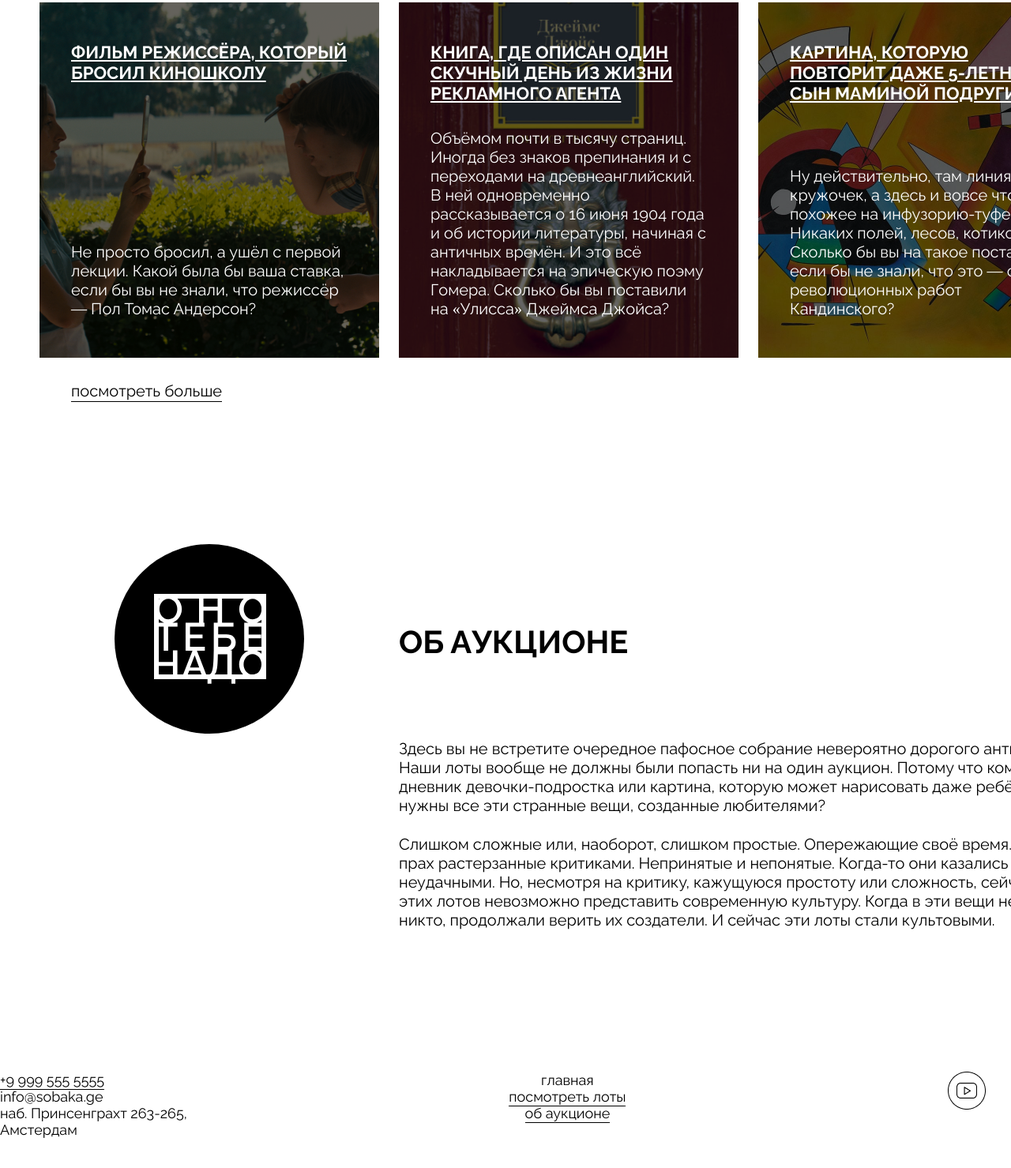
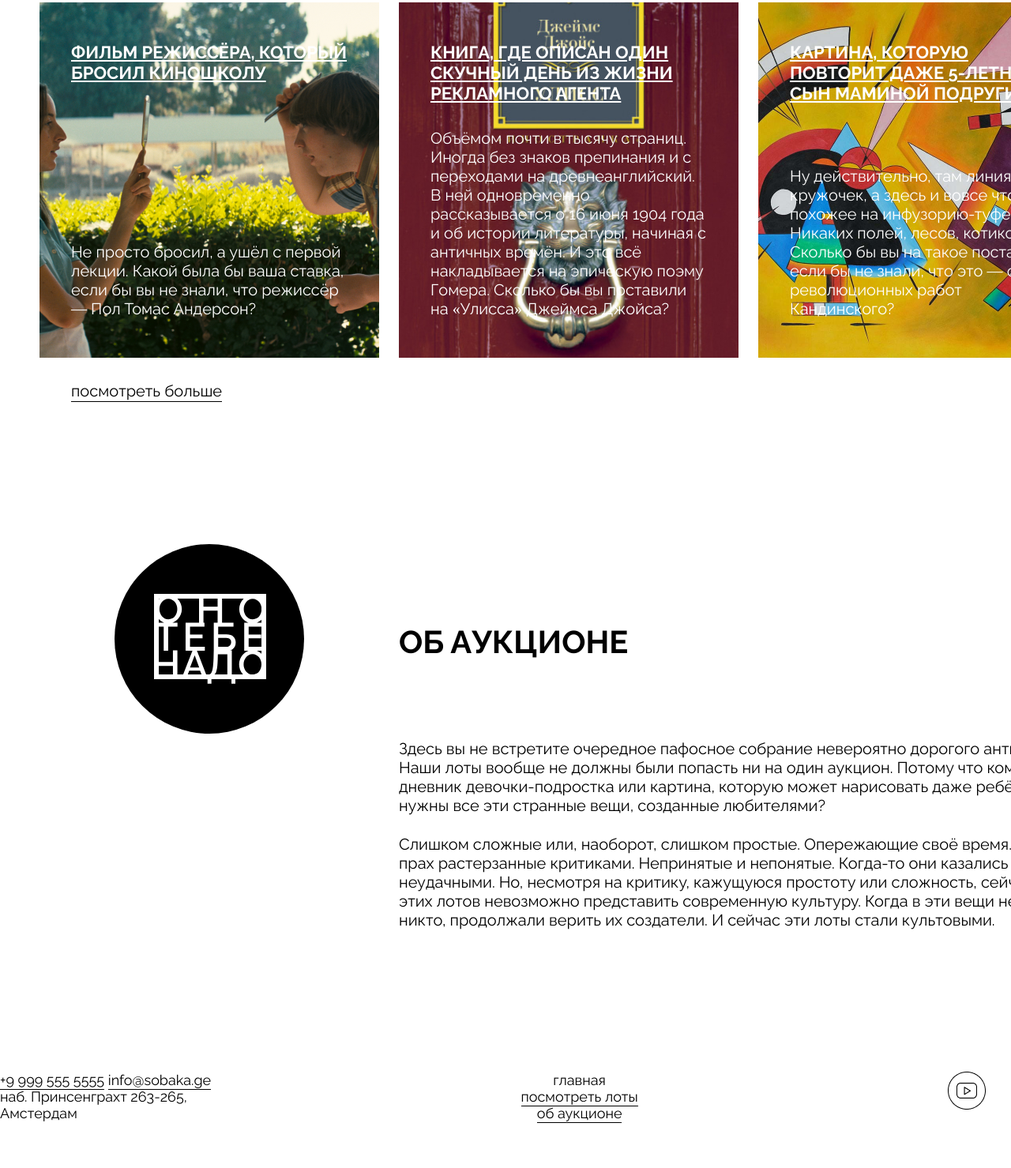
Before and after one commit to Karimsaipi/ono-tebe-nado, a plain HTML site: page index.html in a window 1280 px wide. Shown: the part 1301-2780 px from the top of the page at 79% size. Drawn offline with Linux system fonts and the light colour scheme.

Commit message:
change mistakes autotest

```diff
--- a/index.html
+++ b/index.html
@@ -80,14 +80,14 @@
       </div>
     </div>
     <footer class="footer">
-      <div class="footer_license">
+      <section class="footer_license">
         <a href="tel:+99995555555">+9 999 555 5555</a>
-        <p href="mailto:info@sobaka.ge">info@sobaka.ge</p>
+        <a href="mailto:info@sobaka.ge">info@sobaka.ge</a>
         <p>
           наб. Принсенграхт 263-265,<br/>
           Амстердам
         </p>
-      </div>
+      </section>
       <ul class="footer_ul">
         <li><a href="#">главная</a></li>
         <li><a href="#">посмотреть лоты</a></li>
--- a/styles/style.css
+++ b/styles/style.css
@@ -96,7 +96,6 @@ a {
   padding-top: 165px;
   z-index: 1;
   text-transform: uppercase;
-
 }
 
 .overlay {
@@ -104,9 +103,9 @@ a {
   left: 0;
   top: 0;
   width: 100%;
-    height: 100%;
+  weight: 100%;
   opacity: 0.6;
-    background: #000;
+  bottom: #000;
 }
 
 .preview-container h2 {
@@ -116,7 +115,6 @@ a {
   font-weight: 700;
   letter-spacing: 30px;
   text-align: center;
-
 }
 
 .preview-container h2:first-child {
@@ -136,7 +134,7 @@ a {
   margin-left: 370px;
 }
 
-.cover{
+.cover {
   display: flex;
   justify-content: space-around;
   align-items: flex-end;
@@ -154,7 +152,6 @@ a {
   line-height: 28px;
   vertical-align: bottom;
   word-spacing: 17px;
-
 }
 
 .preview-container__footer_btn {
```
Lines whose indentation alone changed are shown as unchanged.
